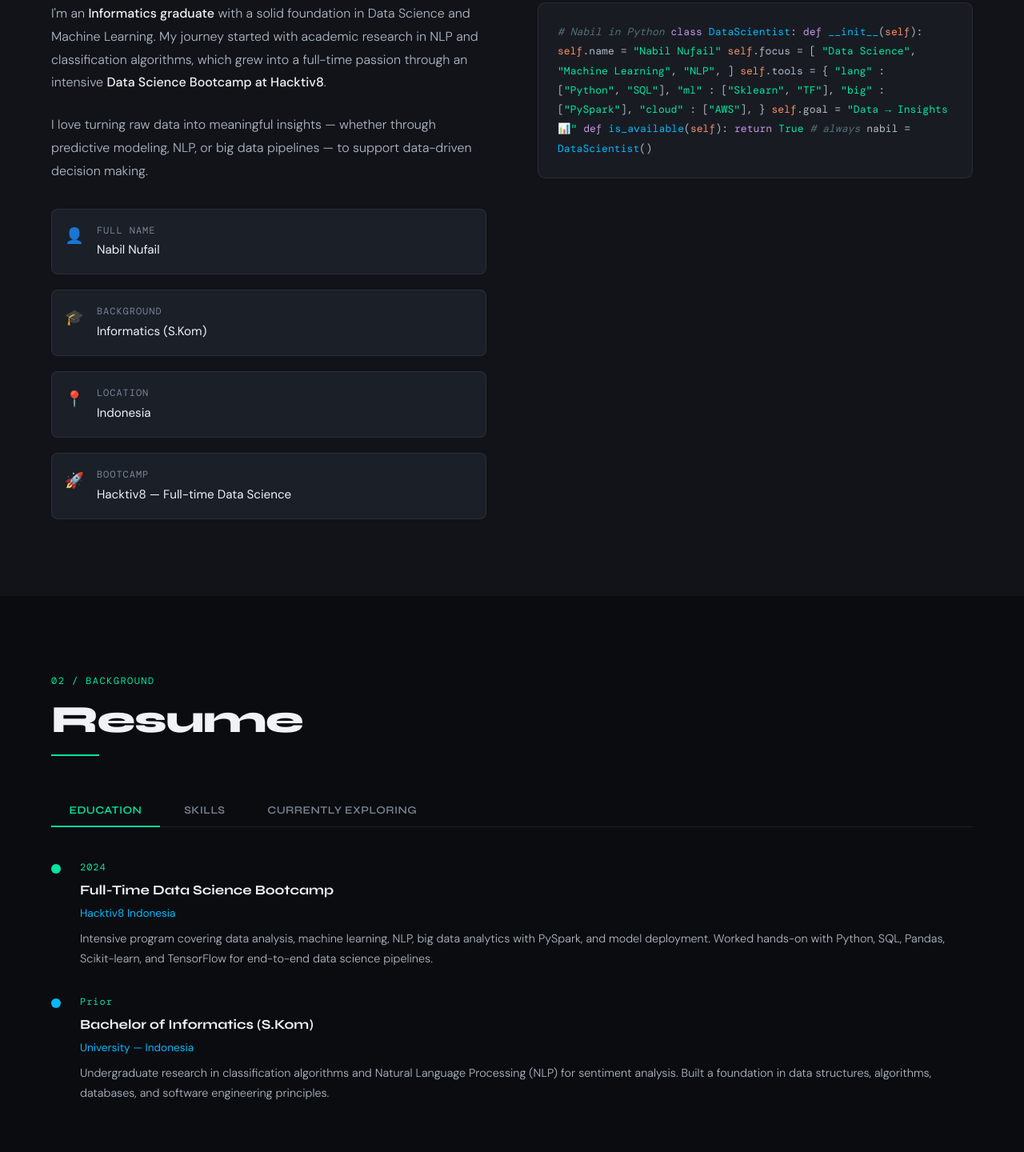
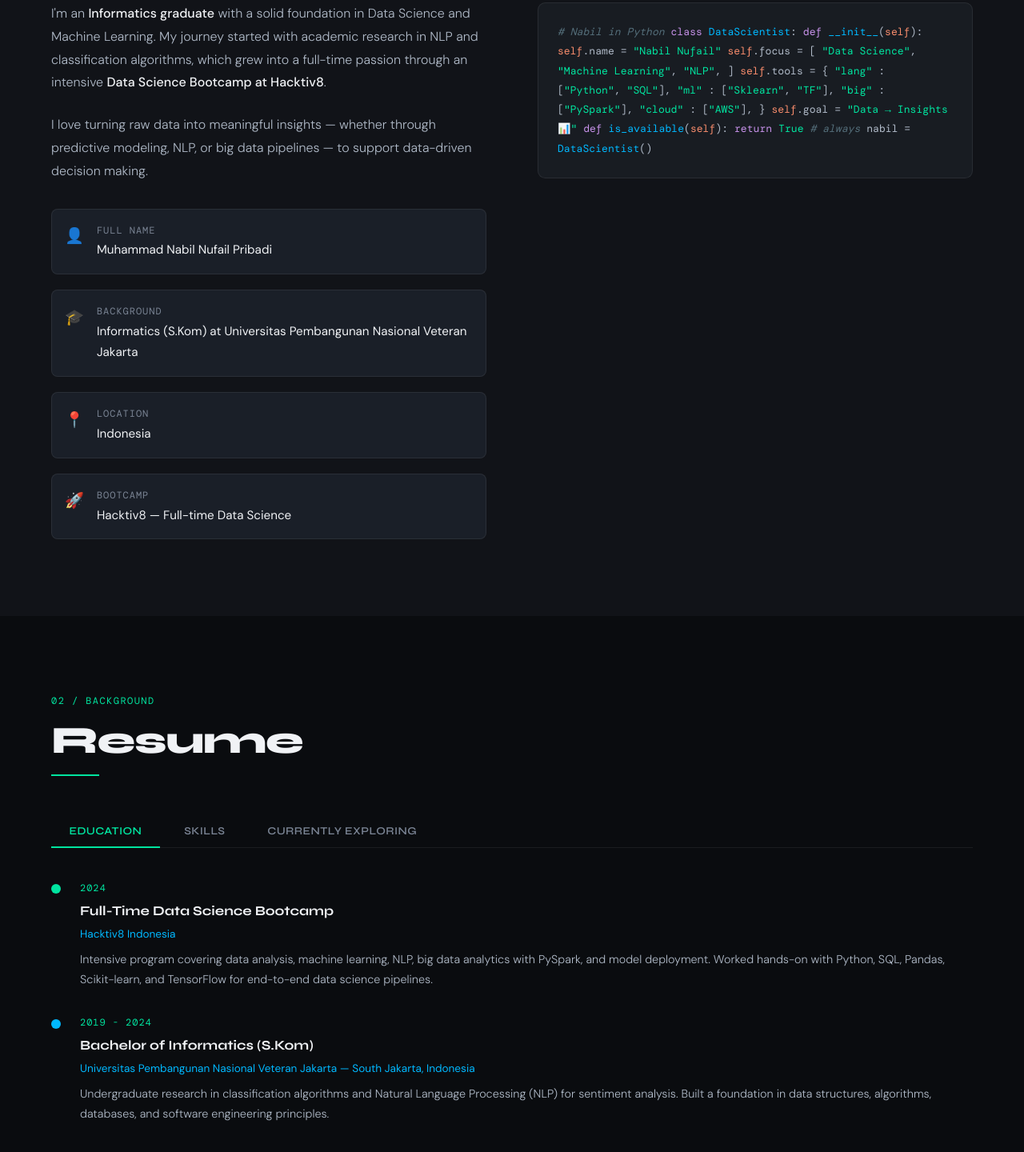
Before and after one commit to mnabilp/mnabilp.github.io, a plain HTML site: page index.html in a window 1280 px wide. Shown: the part 1045-2485 px from the top of the page at 80% size. Drawn offline with nearby package versions, Linux system fonts and the light colour scheme.

Commit message:
Update index.html

```diff
--- a/index.html
+++ b/index.html
@@ -228,11 +228,11 @@ footer{padding:1.5rem}
       <div class="about-info">
         <div class="info-row">
           <div class="info-icon">👤</div>
-          <div><div class="info-label">Full Name</div><div class="info-value">Nabil Nufail</div></div>
+          <div><div class="info-label">Full Name</div><div class="info-value">Muhammad Nabil Nufail Pribadi</div></div>
         </div>
         <div class="info-row">
           <div class="info-icon">🎓</div>
-          <div><div class="info-label">Background</div><div class="info-value">Informatics (S.Kom)</div></div>
+          <div><div class="info-label">Background</div><div class="info-value">Informatics (S.Kom) at Universitas Pembangunan Nasional Veteran Jakarta</div></div>
         </div>
         <div class="info-row">
           <div class="info-icon">📍</div>
@@ -298,9 +298,9 @@ nabil = <span class="key">DataScientist</span>()
       <div class="tl-item">
         <div class="tl-dot-col"><div class="tl-dot" style="background:var(--accent2)"></div></div>
         <div>
-          <div class="tl-year">Prior</div>
+          <div class="tl-year">2019 - 2024</div>
           <div class="tl-role">Bachelor of Informatics (S.Kom)</div>
-          <div class="tl-org">University — Indonesia</div>
+          <div class="tl-org">Universitas Pembangunan Nasional Veteran Jakarta — South Jakarta, Indonesia</div>
           <div class="tl-desc">Undergraduate research in classification algorithms and Natural Language Processing (NLP) for sentiment analysis. Built a foundation in data structures, algorithms, databases, and software engineering principles.</div>
         </div>
       </div>
```
